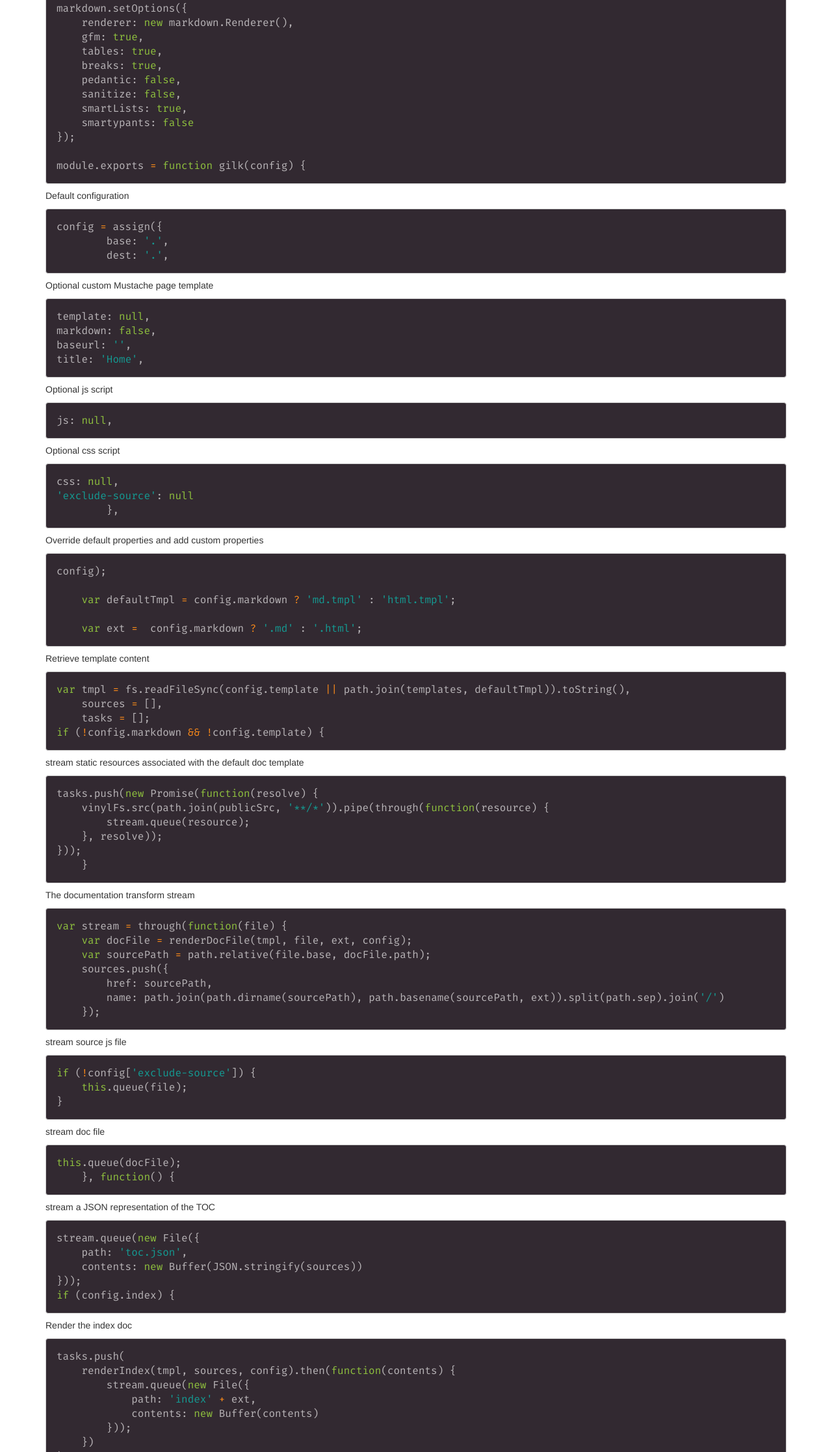
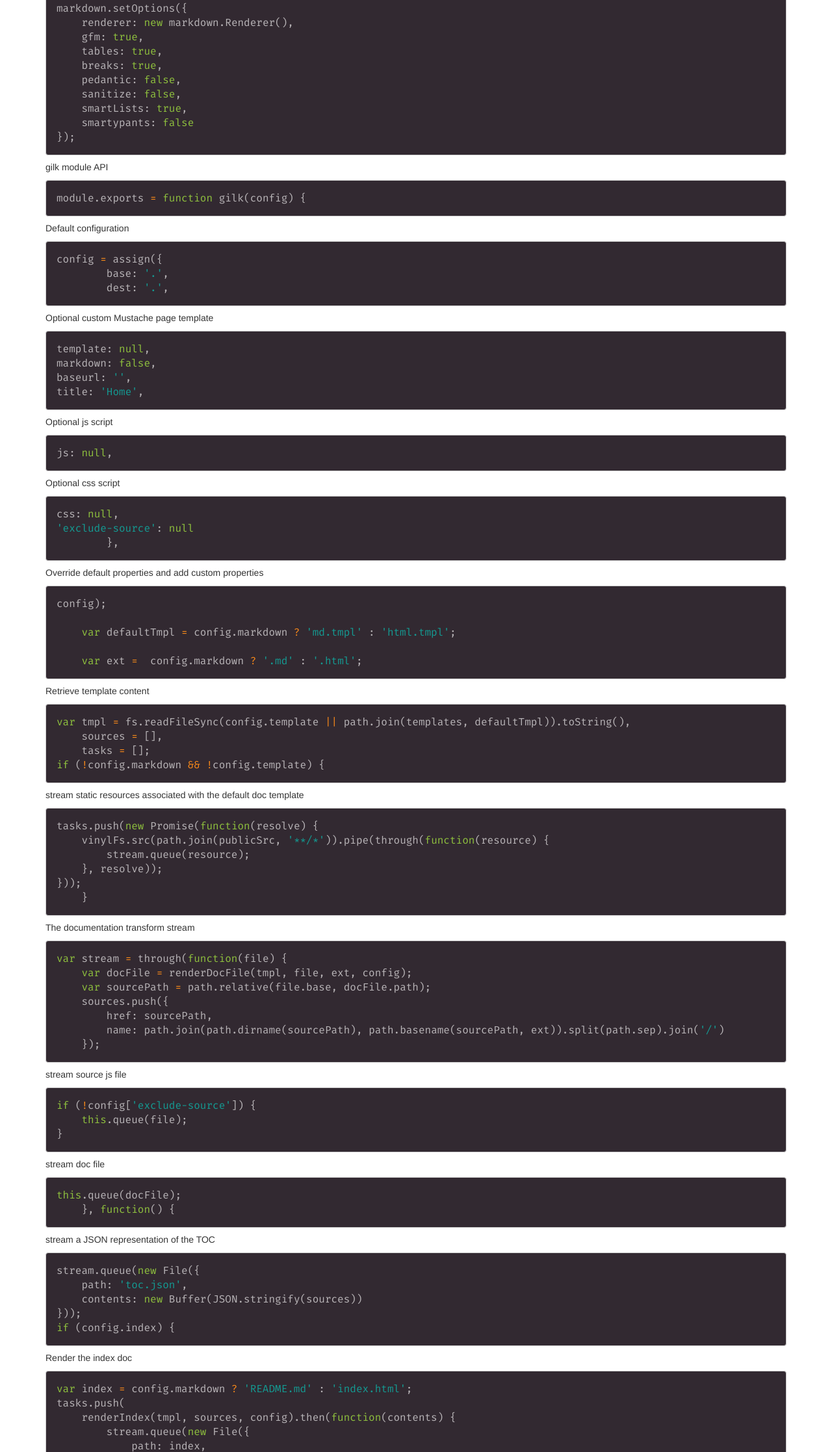
Before and after one commit to PeterHancock/gilk, a plain HTML site: page lib/index.html in a window 1280 px wide. Shown: the part 566-2800 px from the top of the page at 65% size. Drawn offline with Linux system fonts and the light colour scheme.

Commit message:
Version 0.2.1

```diff
--- a/lib/index.html
+++ b/lib/index.html
@@ -24,10 +24,9 @@
       <div id="header">
       </div>
       <div class="sections">
-          <h1 id="index-js">index.js</h1>
+          <h1>index.js</h1>
 
-          <p>deps</p>
-
+          <p>&#39;require&#39;d modules</p>
           <div><pre class="language-javascript" data-start="8"><code class="language-javascript">var Promise = require('es6-promise').Promise,
     assign = require('object-assign'),
     fs = require('fs-extra'),
@@ -43,7 +42,6 @@ var root = path.join(__dirname, '..'),
     templates = path.join(root, 'templates'),
     publicSrc = path.join(root, 'public');</code></pre></div>
           <p>Configuration for the Markdown renderer</p>
-
           <div><pre class="language-javascript" data-start="26"><code class="language-javascript">markdown.setOptions({
     renderer: new markdown.Renderer(),
     gfm: true,
@@ -53,52 +51,44 @@ var root = path.join(__dirname, '..'),
     sanitize: false,
     smartLists: true,
     smartypants: false
-});
-
-module.exports = function gilk(config) {</code></pre></div>
+});</code></pre></div>
+          <p>gilk module API</p>
+          <div><pre class="language-javascript" data-start="40"><code class="language-javascript">module.exports = function gilk(config) {</code></pre></div>
           <p>Default configuration</p>
-
-          <div><pre class="language-javascript" data-start="41"><code class="language-javascript">config = assign({
+          <div><pre class="language-javascript" data-start="44"><code class="language-javascript">config = assign({
         base: '.',
         dest: '.',</code></pre></div>
           <p>Optional custom Mustache page template</p>
-
-          <div><pre class="language-javascript" data-start="45"><code class="language-javascript">template: null,
+          <div><pre class="language-javascript" data-start="48"><code class="language-javascript">template: null,
 markdown: false,
 baseurl: '',
 title: 'Home',</code></pre></div>
           <p>Optional js script</p>
-
-          <div><pre class="language-javascript" data-start="50"><code class="language-javascript">js: null,</code></pre></div>
+          <div><pre class="language-javascript" data-start="53"><code class="language-javascript">js: null,</code></pre></div>
           <p>Optional css script</p>
-
-          <div><pre class="language-javascript" data-start="52"><code class="language-javascript">css: null,
+          <div><pre class="language-javascript" data-start="55"><code class="language-javascript">css: null,
 'exclude-source': null
         },</code></pre></div>
           <p>Override default properties and add custom properties</p>
-
-          <div><pre class="language-javascript" data-start="56"><code class="language-javascript">config);
+          <div><pre class="language-javascript" data-start="59"><code class="language-javascript">config);
 
     var defaultTmpl = config.markdown ? 'md.tmpl' : 'html.tmpl';
 
     var ext =  config.markdown ? '.md' : '.html';</code></pre></div>
           <p>Retrieve template content</p>
-
-          <div><pre class="language-javascript" data-start="63"><code class="language-javascript">var tmpl = fs.readFileSync(config.template || path.join(templates, defaultTmpl)).toString(),
+          <div><pre class="language-javascript" data-start="66"><code class="language-javascript">var tmpl = fs.readFileSync(config.template || path.join(templates, defaultTmpl)).toString(),
     sources = [],
     tasks = [];
 if (!config.markdown && !config.template) {</code></pre></div>
           <p>stream static resources associated with the default doc template</p>
-
-          <div><pre class="language-javascript" data-start="68"><code class="language-javascript">tasks.push(new Promise(function(resolve) {
+          <div><pre class="language-javascript" data-start="71"><code class="language-javascript">tasks.push(new Promise(function(resolve) {
     vinylFs.src(path.join(publicSrc, '**/*')).pipe(through(function(resource) {
         stream.queue(resource);
     }, resolve));
 }));
     }</code></pre></div>
           <p>The documentation transform stream</p>
-
-          <div><pre class="language-javascript" data-start="76"><code class="language-javascript">var stream = through(function(file) {
+          <div><pre class="language-javascript" data-start="79"><code class="language-javascript">var stream = through(function(file) {
     var docFile = renderDocFile(tmpl, file, ext, config);
     var sourcePath = path.relative(file.base, docFile.path);
     sources.push({
@@ -106,27 +96,24 @@ if (!config.markdown && !config.template) {</code></pre></div>
         name: path.join(path.dirname(sourcePath), path.basename(sourcePath, ext)).split(path.sep).join('/')
     });</code></pre></div>
           <p>stream source js file</p>
-
-          <div><pre class="language-javascript" data-start="84"><code class="language-javascript">if (!config['exclude-source']) {
+          <div><pre class="language-javascript" data-start="87"><code class="language-javascript">if (!config['exclude-source']) {
     this.queue(file);
 }</code></pre></div>
           <p>stream doc file</p>
-
-          <div><pre class="language-javascript" data-start="88"><code class="language-javascript">this.queue(docFile);
+          <div><pre class="language-javascript" data-start="91"><code class="language-javascript">this.queue(docFile);
     }, function() {</code></pre></div>
           <p>stream a JSON representation of the TOC</p>
-
-          <div><pre class="language-javascript" data-start="91"><code class="language-javascript">stream.queue(new File({
+          <div><pre class="language-javascript" data-start="94"><code class="language-javascript">stream.queue(new File({
     path: 'toc.json',
     contents: new Buffer(JSON.stringify(sources))
 }));
 if (config.index) {</code></pre></div>
           <p>Render the index doc</p>
-
-          <div><pre class="language-javascript" data-start="97"><code class="language-javascript">tasks.push(
+          <div><pre class="language-javascript" data-start="100"><code class="language-javascript">var index = config.markdown ? 'README.md' : 'index.html';
+tasks.push(
     renderIndex(tmpl, sources, config).then(function(contents) {
         stream.queue(new File({
-            path: 'index' + ext,
+            path: index,
             contents: new Buffer(contents)
         }));
     })
@@ -151,8 +138,7 @@ function renderDocFile(tmpl, file, extension, config) {
 srcfile: path.relative(config.base, file.path),
 comments: comments</code></pre></div>
           <p>All <code>config</code> properties are available in the doc template</p>
-
-          <div><pre class="language-javascript" data-start="125"><code class="language-javascript">}, config));
+          <div><pre class="language-javascript" data-start="129"><code class="language-javascript">}, config));
     return assign(file.clone(), {
 contents: new Buffer(doc),
 path: file.path.replace(/\.js$/, extension)
@@ -180,8 +166,7 @@ fs.readFile(config.index, function (err, buf) {
             }
         },</code></pre></div>
           <p>All <code>config</code> properties are available in the doc template</p>
-
-          <div><pre class="language-javascript" data-start="153"><code class="language-javascript">config)
+          <div><pre class="language-javascript" data-start="157"><code class="language-javascript">config)
             ));
         });
     });
```
Also changed, not shown: bin/cmd.html (+7 -9 lines), index.html (+5 -1 lines).
